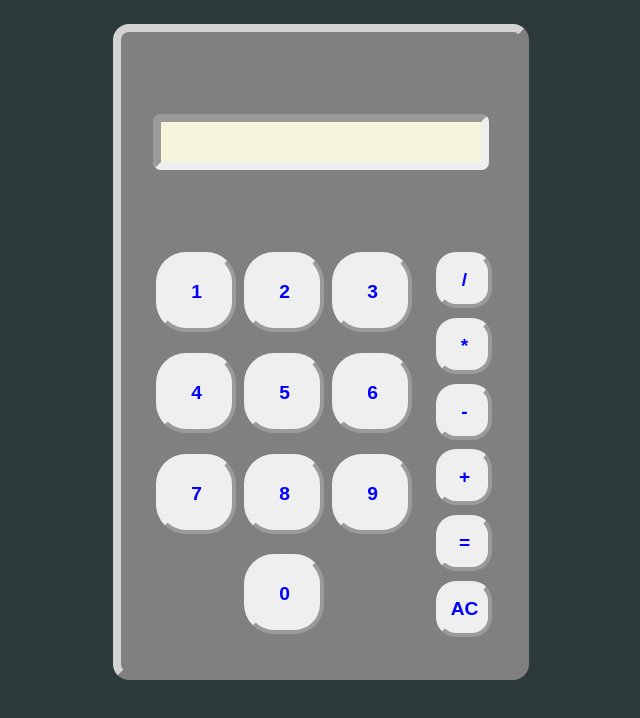
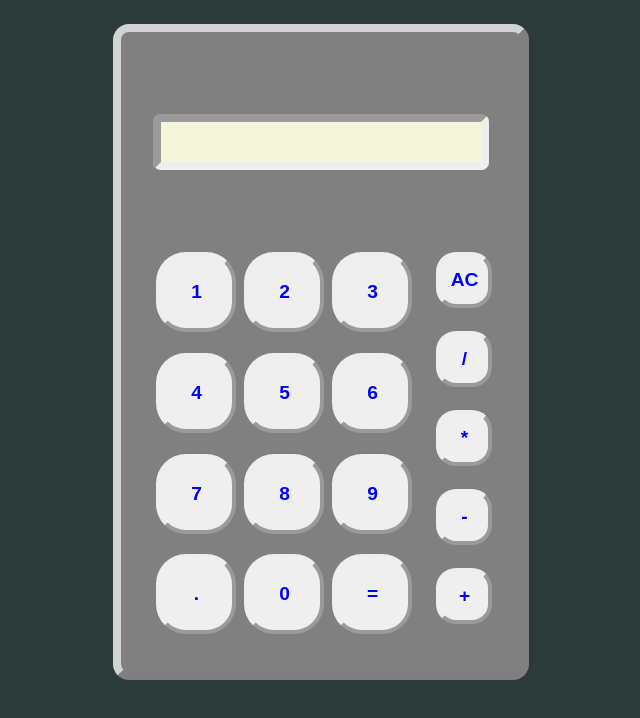
Before and after one commit to areyes-hub/calculator, a plain HTML site: page index.html in a window 1280 px wide. Shown: the whole page, without its empty margins (319-959 px from the left). Drawn offline with Linux system fonts and the light colour scheme.

Commit message:
Add a point button

```diff
--- a/index.html
+++ b/index.html
@@ -13,7 +13,7 @@
 
     <div id="calc-body">
         <div class="calc-display">
-            <p class="box"></p>
+            <h1 class="box"></h1>
         </div>
         <div class="btn-case">
             <div class="nmbr-btn-container">
@@ -26,15 +26,16 @@
                 <input type="button" class="btn btn-7" value="7">
                 <input type="button" class="btn btn-8" value="8">
                 <input type="button" class="btn btn-9" value="9">
+                <input type="button" class="btn btn-point" value=".">
                 <input type="button" class="btn btn-0" value="0">
+                <input type="button" class="btn btn-equ" value="=">
             </div>
             <div class="oper-btn-container">
+                <input type="button" class="oper-btn btn-clear" value="AC">
                 <input type="button" class="oper-btn btn-div" value="/">
                 <input type="button" class="oper-btn btn-mul" value="*">
                 <input type="button" class="oper-btn btn-sub" value="-">
                 <input type="button" class="oper-btn btn-add" value="+">
-                <input type="button" class="oper-btn btn-equ" value="=">
-                <input type="button" class="oper-btn btn-clear" value="AC">
             </div>
         </div>
     </div>
```
